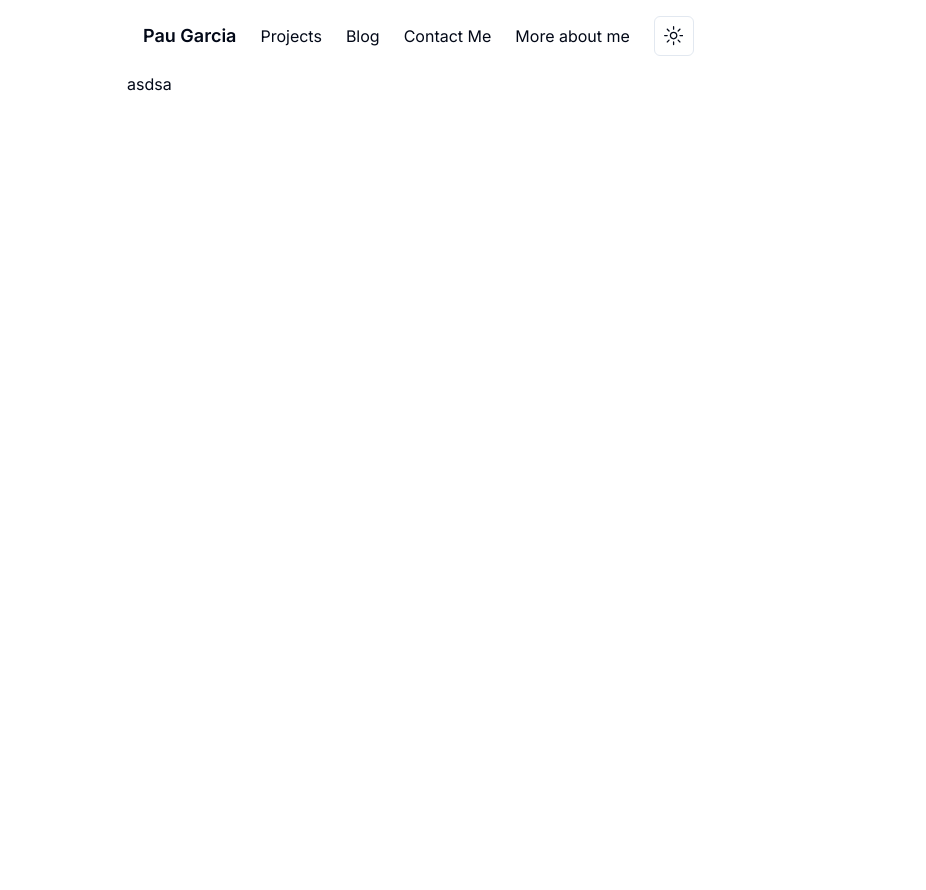
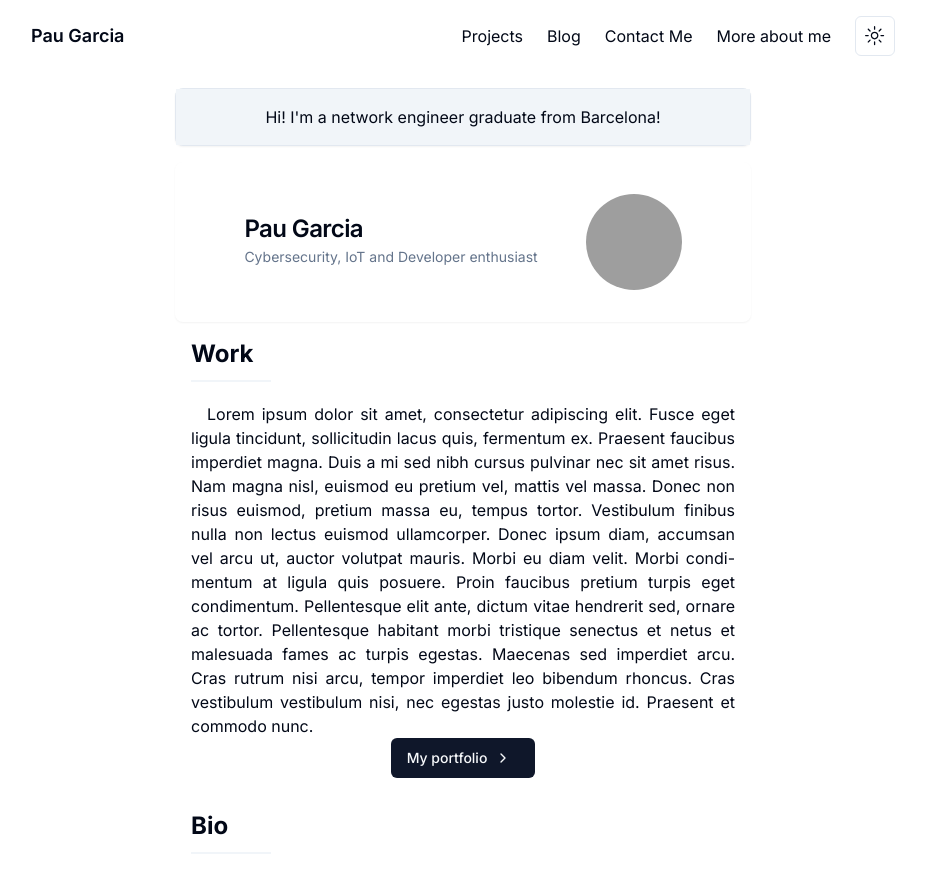
Before and after one commit to paugarcia32/paugarcia.dev, a Next.js app: page / in a window 1280 px wide. Shown: the whole page, without its empty margins (177-1103 px from the left). Before the commit the page ends 800 px from the top, so only its background shows below. Built offline with nearby package versions, Linux system fonts and the light colour scheme; grey boxes are pictures that could not be loaded.

Commit message:
better navbar + more initiL page

```diff
--- a/package.json
+++ b/package.json
@@ -9,11 +9,13 @@
     "lint": "next lint"
   },
   "dependencies": {
+    "@radix-ui/react-avatar": "^1.1.0",
     "@radix-ui/react-dropdown-menu": "^2.1.1",
     "@radix-ui/react-icons": "^1.3.0",
     "@radix-ui/react-navigation-menu": "^1.2.0",
     "@radix-ui/react-slot": "^1.1.0",
     "@radix-ui/react-switch": "^1.1.0",
+    "@radix-ui/react-tooltip": "^1.1.1",
     "class-variance-authority": "^0.7.0",
     "clsx": "^2.1.1",
     "lucide-react": "^0.396.0",
--- a/src/app/layout.tsx
+++ b/src/app/layout.tsx
@@ -7,8 +7,8 @@ import { ThemeProvider } from "@/components/theme-provider";
 const inter = Inter({ subsets: ["latin"] });
 
 export const metadata: Metadata = {
-  title: "Create Next App",
-  description: "Generated by create next app",
+  title: "Pau Garcia",
+  description: "Personal portfolio",
 };
 
 export default function RootLayout({
@@ -18,9 +18,7 @@ export default function RootLayout({
 }>) {
   return (
     <html lang="en">
-      <body
-        className={`${inter.className} max-w-sm sm:max-w-2xl mx-auto`}
-      >
+      <body className={`${inter.className} `}>
         <ThemeProvider
           attribute="class"
           defaultTheme="system"
@@ -28,7 +26,7 @@ export default function RootLayout({
           disableTransitionOnChange
         >
           <Navbar />
-          {children}
+          <div className="max-w-lg sm:max-w-xl  mx-auto">{children}</div>
         </ThemeProvider>
       </body>
     </html>
--- a/src/app/page.tsx
+++ b/src/app/page.tsx
@@ -1,9 +1,74 @@
-import Image from "next/image";
+import {
+  Card,
+  CardContent,
+  CardDescription,
+  CardFooter,
+  CardHeader,
+  CardTitle,
+} from "@/components/ui/card";
+import { Avatar, AvatarFallback, AvatarImage } from "@/components/ui/avatar";
+import { ChevronRight } from "lucide-react";
+
+import { Button } from "@/components/ui/button";
+import { Divider } from "@/components/Divider";
 
 export default function Home() {
   return (
-    <main>
-      <p>asdsa</p>
+    <main className="flex flex-col">
+      <Card className="mx-auto w-full items-center my-4">
+        <CardContent className="bg-secondary flex justify-center items-center p-4">
+          <p className="text-center">
+            Hi! I'm a network engineer graduate from Barcelona!
+          </p>
+        </CardContent>
+      </Card>
+
+      <Card className="flex items-center justify-center p-4 border-none">
+        <CardHeader>
+          <CardTitle>Pau Garcia</CardTitle>
+          <CardDescription>
+            Cybersecurity, IoT and Developer enthusiast
+          </CardDescription>
+        </CardHeader>
+        <CardContent className="py-4">
+          <Avatar className="w-24 h-24">
+            <AvatarImage src="https://avatars.githubusercontent.com/u/37461446?v=4" />
+            <AvatarFallback>CN</AvatarFallback>
+          </Avatar>
+        </CardContent>
+      </Card>
+
+      <div className="p-4 ">
+        <h2 className="text-2xl font-bold mt-7.5 mb-2.5 font-title">Work</h2>
+        <Divider />
+        <p className="text-justify indent-4 hyphens-auto">
+          Lorem ipsum dolor sit amet, consectetur adipiscing elit. Fusce eget
+          ligula tincidunt, sollicitudin lacus quis, fermentum ex. Praesent
+          faucibus imperdiet magna. Duis a mi sed nibh cursus pulvinar nec sit
+          amet risus. Nam magna nisl, euismod eu pretium vel, mattis vel massa.
+          Donec non risus euismod, pretium massa eu, tempus tortor. Vestibulum
+          finibus nulla non lectus euismod ullamcorper. Donec ipsum diam,
+          accumsan vel arcu ut, auctor volutpat mauris. Morbi eu diam velit.
+          Morbi condimentum at ligula quis posuere. Proin faucibus pretium
+          turpis eget condimentum. Pellentesque elit ante, dictum vitae
+          hendrerit sed, ornare ac tortor. Pellentesque habitant morbi tristique
+          senectus et netus et malesuada fames ac turpis egestas. Maecenas sed
+          imperdiet arcu. Cras rutrum nisi arcu, tempor imperdiet leo bibendum
+          rhoncus. Cras vestibulum vestibulum nisi, nec egestas justo molestie
+          id. Praesent et commodo nunc.
+        </p>
+        <div className="flex flex-col items-center">
+          <Button className="flex items-center">
+            My portfolio
+            <ChevronRight className="m-2 h-4 w-4" />
+          </Button>
+        </div>
+      </div>
+
+      <div className="p-4">
+        <h2 className="text-2xl font-bold mt-7.5 mb-2.5 font-title">Bio</h2>
+        <Divider />
+      </div>
     </main>
   );
 }
--- /dev/null
+++ b/src/components/Divider.tsx
@@ -0,0 +1,4 @@
+// components/Divider.tsx
+export const Divider = () => {
+  return <div className="w-20 text-left h-0.5 bg-accent mb-5"></div>;
+};
--- a/src/components/Navbar.tsx
+++ b/src/components/Navbar.tsx
@@ -8,7 +8,7 @@ export const Navbar = () => {
   const [isMobileMenuOpen, setIsMobileMenuOpen] = useState(false);
 
   return (
-    <nav className="mx-auto w-full flex flex-col">
+    <nav className="mx-auto w-full flex flex-col max-w-lg sm:max-w-xl md:max-w-2xl lg:max-w-4xl">
       <div className="flex justify-between items-center p-4">
         {/* Mobile Navbar layout */}
         <div className="sm:hidden w-full flex justify-between items-center">
@@ -61,15 +61,19 @@ export const Navbar = () => {
         </div>
 
         {/* PC Layout */}
-        <div className="hidden sm:flex sm:items-center sm:space-x-6">
+        <div className="hidden sm:flex sm:items-center sm:justify-between w-full">
+          <div className="flex">
             <Link href="/" legacyBehavior passHref>
               <a className="text-lg font-semibold">Pau Garcia</a>
             </Link>
+          </div>
+          <div className="flex items-center space-x-6">
             <Link href="/projects">Projects</Link>
             <Link href="/blog">Blog</Link>
             <Link href="/contact">Contact Me</Link>
             <Link href="/about">More about me</Link>
             <ThemeToggle />
+          </div>
         </div>
       </div>
 
--- /dev/null
+++ b/src/components/ui/avatar.tsx
@@ -0,0 +1,50 @@
+"use client"
+
+import * as React from "react"
+import * as AvatarPrimitive from "@radix-ui/react-avatar"
+
+import { cn } from "@/lib/utils"
+
+const Avatar = React.forwardRef<
+  React.ElementRef<typeof AvatarPrimitive.Root>,
+  React.ComponentPropsWithoutRef<typeof AvatarPrimitive.Root>
+>(({ className, ...props }, ref) => (
+  <AvatarPrimitive.Root
+    ref={ref}
+    className={cn(
+      "relative flex h-10 w-10 shrink-0 overflow-hidden rounded-full",
+      className
+    )}
+    {...props}
+  />
+))
+Avatar.displayName = AvatarPrimitive.Root.displayName
+
+const AvatarImage = React.forwardRef<
+  React.ElementRef<typeof AvatarPrimitive.Image>,
+  React.ComponentPropsWithoutRef<typeof AvatarPrimitive.Image>
+>(({ className, ...props }, ref) => (
+  <AvatarPrimitive.Image
+    ref={ref}
+    className={cn("aspect-square h-full w-full", className)}
+    {...props}
+  />
+))
+AvatarImage.displayName = AvatarPrimitive.Image.displayName
+
+const AvatarFallback = React.forwardRef<
+  React.ElementRef<typeof AvatarPrimitive.Fallback>,
+  React.ComponentPropsWithoutRef<typeof AvatarPrimitive.Fallback>
+>(({ className, ...props }, ref) => (
+  <AvatarPrimitive.Fallback
+    ref={ref}
+    className={cn(
+      "flex h-full w-full items-center justify-center rounded-full bg-muted",
+      className
+    )}
+    {...props}
+  />
+))
+AvatarFallback.displayName = AvatarPrimitive.Fallback.displayName
+
+export { Avatar, AvatarImage, AvatarFallback }
--- /dev/null
+++ b/src/components/ui/card.tsx
@@ -0,0 +1,79 @@
+import * as React from "react"
+
+import { cn } from "@/lib/utils"
+
+const Card = React.forwardRef<
+  HTMLDivElement,
+  React.HTMLAttributes<HTMLDivElement>
+>(({ className, ...props }, ref) => (
+  <div
+    ref={ref}
+    className={cn(
+      "rounded-lg border bg-card text-card-foreground shadow-sm",
+      className
+    )}
+    {...props}
+  />
+))
+Card.displayName = "Card"
+
+const CardHeader = React.forwardRef<
+  HTMLDivElement,
+  React.HTMLAttributes<HTMLDivElement>
+>(({ className, ...props }, ref) => (
+  <div
+    ref={ref}
+    className={cn("flex flex-col space-y-1.5 p-6", className)}
+    {...props}
+  />
+))
+CardHeader.displayName = "CardHeader"
+
+const CardTitle = React.forwardRef<
+  HTMLParagraphElement,
+  React.HTMLAttributes<HTMLHeadingElement>
+>(({ className, ...props }, ref) => (
+  <h3
+    ref={ref}
+    className={cn(
+      "text-2xl font-semibold leading-none tracking-tight",
+      className
+    )}
+    {...props}
+  />
+))
+CardTitle.displayName = "CardTitle"
+
+const CardDescription = React.forwardRef<
+  HTMLParagraphElement,
+  React.HTMLAttributes<HTMLParagraphElement>
+>(({ className, ...props }, ref) => (
+  <p
+    ref={ref}
+    className={cn("text-sm text-muted-foreground", className)}
+    {...props}
+  />
+))
+CardDescription.displayName = "CardDescription"
+
+const CardContent = React.forwardRef<
+  HTMLDivElement,
+  React.HTMLAttributes<HTMLDivElement>
+>(({ className, ...props }, ref) => (
+  <div ref={ref} className={cn("p-6 pt-0", className)} {...props} />
+))
+CardContent.displayName = "CardContent"
+
+const CardFooter = React.forwardRef<
+  HTMLDivElement,
+  React.HTMLAttributes<HTMLDivElement>
+>(({ className, ...props }, ref) => (
+  <div
+    ref={ref}
+    className={cn("flex items-center p-6 pt-0", className)}
+    {...props}
+  />
+))
+CardFooter.displayName = "CardFooter"
+
+export { Card, CardHeader, CardFooter, CardTitle, CardDescription, CardContent }
--- /dev/null
+++ b/src/components/ui/tooltip.tsx
@@ -0,0 +1,30 @@
+"use client"
+
+import * as React from "react"
+import * as TooltipPrimitive from "@radix-ui/react-tooltip"
+
+import { cn } from "@/lib/utils"
+
+const TooltipProvider = TooltipPrimitive.Provider
+
+const Tooltip = TooltipPrimitive.Root
+
+const TooltipTrigger = TooltipPrimitive.Trigger
+
+const TooltipContent = React.forwardRef<
+  React.ElementRef<typeof TooltipPrimitive.Content>,
+  React.ComponentPropsWithoutRef<typeof TooltipPrimitive.Content>
+>(({ className, sideOffset = 4, ...props }, ref) => (
+  <TooltipPrimitive.Content
+    ref={ref}
+    sideOffset={sideOffset}
+    className={cn(
+      "z-50 overflow-hidden rounded-md border bg-popover px-3 py-1.5 text-sm text-popover-foreground shadow-md animate-in fade-in-0 zoom-in-95 data-[state=closed]:animate-out data-[state=closed]:fade-out-0 data-[state=closed]:zoom-out-95 data-[side=bottom]:slide-in-from-top-2 data-[side=left]:slide-in-from-right-2 data-[side=right]:slide-in-from-left-2 data-[side=top]:slide-in-from-bottom-2",
+      className
+    )}
+    {...props}
+  />
+))
+TooltipContent.displayName = TooltipPrimitive.Content.displayName
+
+export { Tooltip, TooltipTrigger, TooltipContent, TooltipProvider }
```
Also changed, not shown: 1 other file (tests, documents, lock files or other folders). Lines whose indentation alone changed are shown as unchanged.
